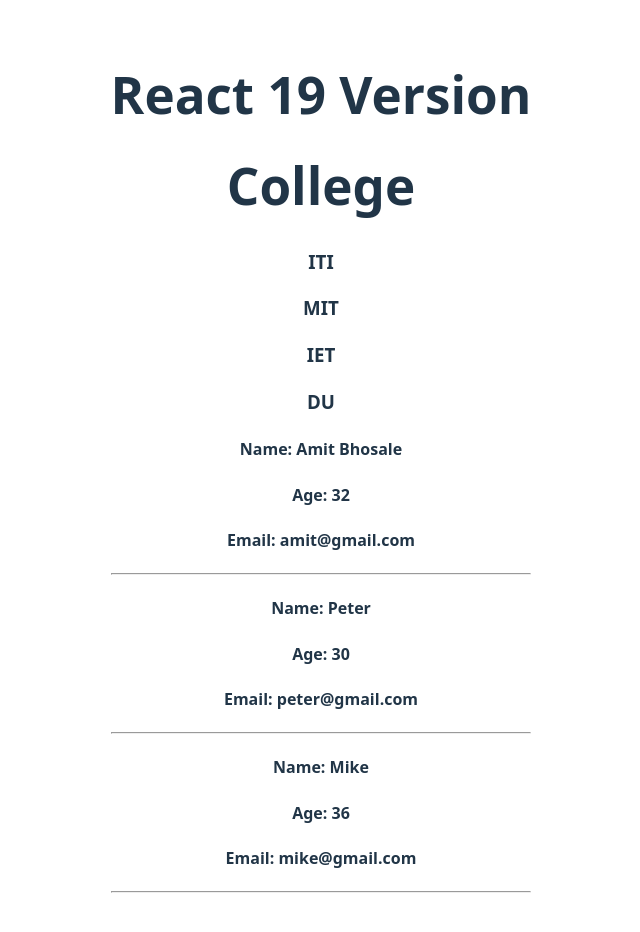
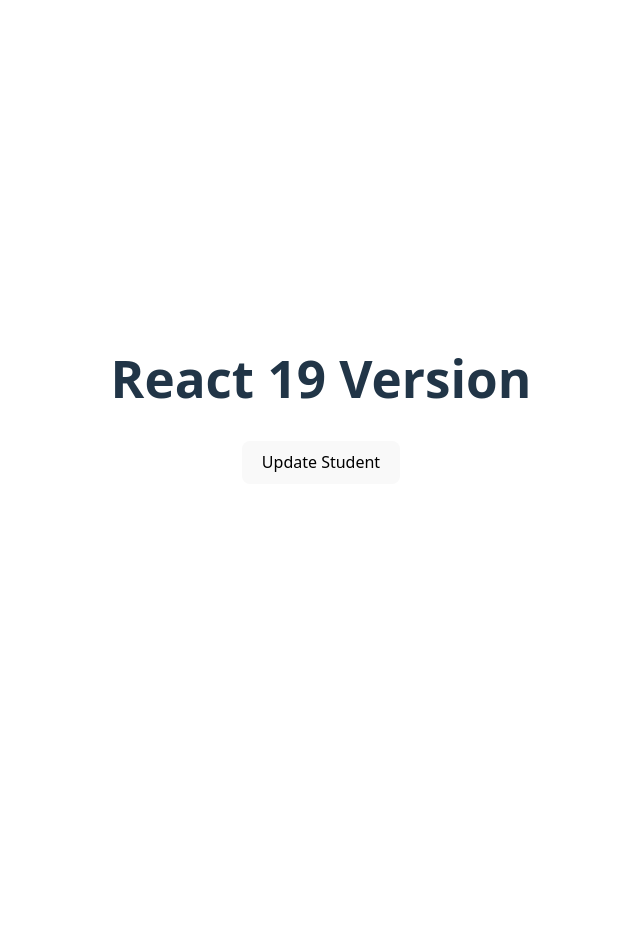
Before and after one commit to amitbhosale1137/react-demo, a React (Vite) app: page / in a window 1280 px wide. Shown: the whole page, without its empty margins (319-959 px from the left). After the commit the page ends 800 px from the top, so only its background shows below. Built offline with nearby package versions, Linux system fonts and the light colour scheme.

Commit message:
button Click pass data

```diff
--- a/src/App.jsx
+++ b/src/App.jsx
@@ -1,9 +1,11 @@
 
+import { useState } from 'react'
 import './App.css'
 import College from './College'
 import Counter from './Counter'
 import EventCalling from './FunctionComponent'
 import MultiCondition from './MultiCondition'
+import Student from './Student'
 import ToggleFunction from './ToggleFunction'
 import User from './User'
 import UseStateHooks from './UseStateComponent'
@@ -47,35 +49,43 @@
   // let age=32
   // let email="amit@gmail.com"
 
-  let userObj={
-    userName:"Amit Bhosale",
-    age:32,
-    email:"amit@gmail.com"
-  }
+  // let userObj={
+  //   userName:"Amit Bhosale",
+  //   age:32,
+  //   email:"amit@gmail.com"
+  // }
 
-  let userObj2={
-    userName:"Peter",
-    age:30,
-    email:"peter@gmail.com"
-  }
+  // let userObj2={
+  //   userName:"Peter",
+  //   age:30,
+  //   email:"peter@gmail.com"
+  // }
 
-  let userObj3={
-    userName:"Mike",
-    age:36,
-    email:"mike@gmail.com"
-  }
+  // let userObj3={
+  //   userName:"Mike",
+  //   age:36,
+  //   email:"mike@gmail.com"
+  // }
 
-  let collegeName=['ITI','MIT','IET', 'DU', 'MU']
+  // let collegeName=['ITI','MIT','IET', 'DU', 'MU']
+
+  const[student, setStudent]= useState()
 
   return (
     <>
       <h1>React 19 Version</h1>
+      {
+       student && <Student name={student}/>
+      }
+
+      <button onClick={()=>setStudent('Amit')}>Update Student</button>
+
       {/* <User name={userName} age={age} email={email} /> */}
 
-      <College name={collegeName}/>
+      {/* <College name={collegeName}/>
       <User user={userObj}/>
       <User user={userObj2}/>
-      <User user={userObj3}/>
+      <User user={userObj3}/> */}
 
       {/*
       <MultiCondition/>
--- /dev/null
+++ b/src/Student.jsx
@@ -0,0 +1,9 @@
+function Student({name}){
+    return(
+        <>
+            <h1>Student Name: {name} </h1>
+        </>
+    )
+}
+
+export default Student
```
